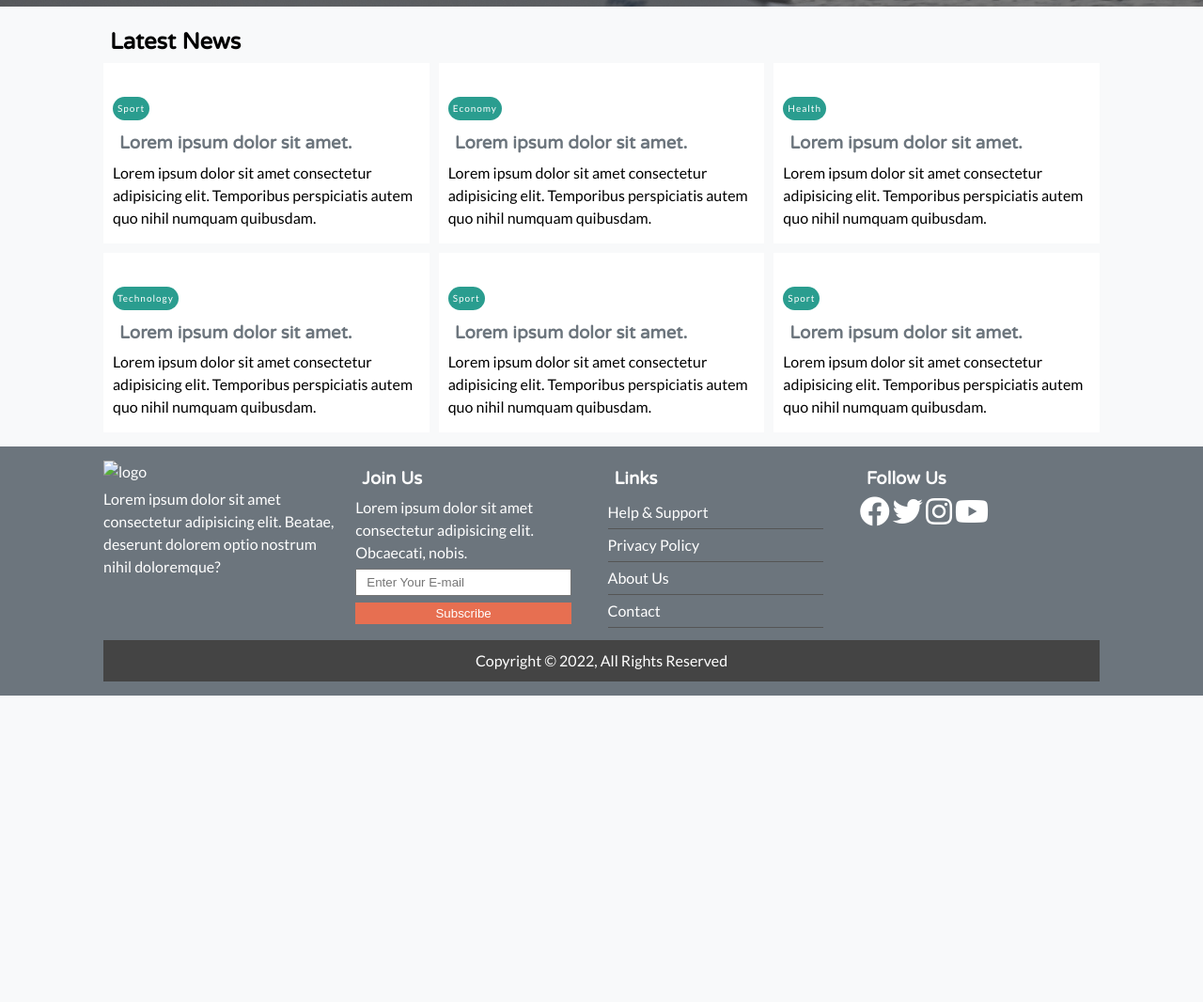
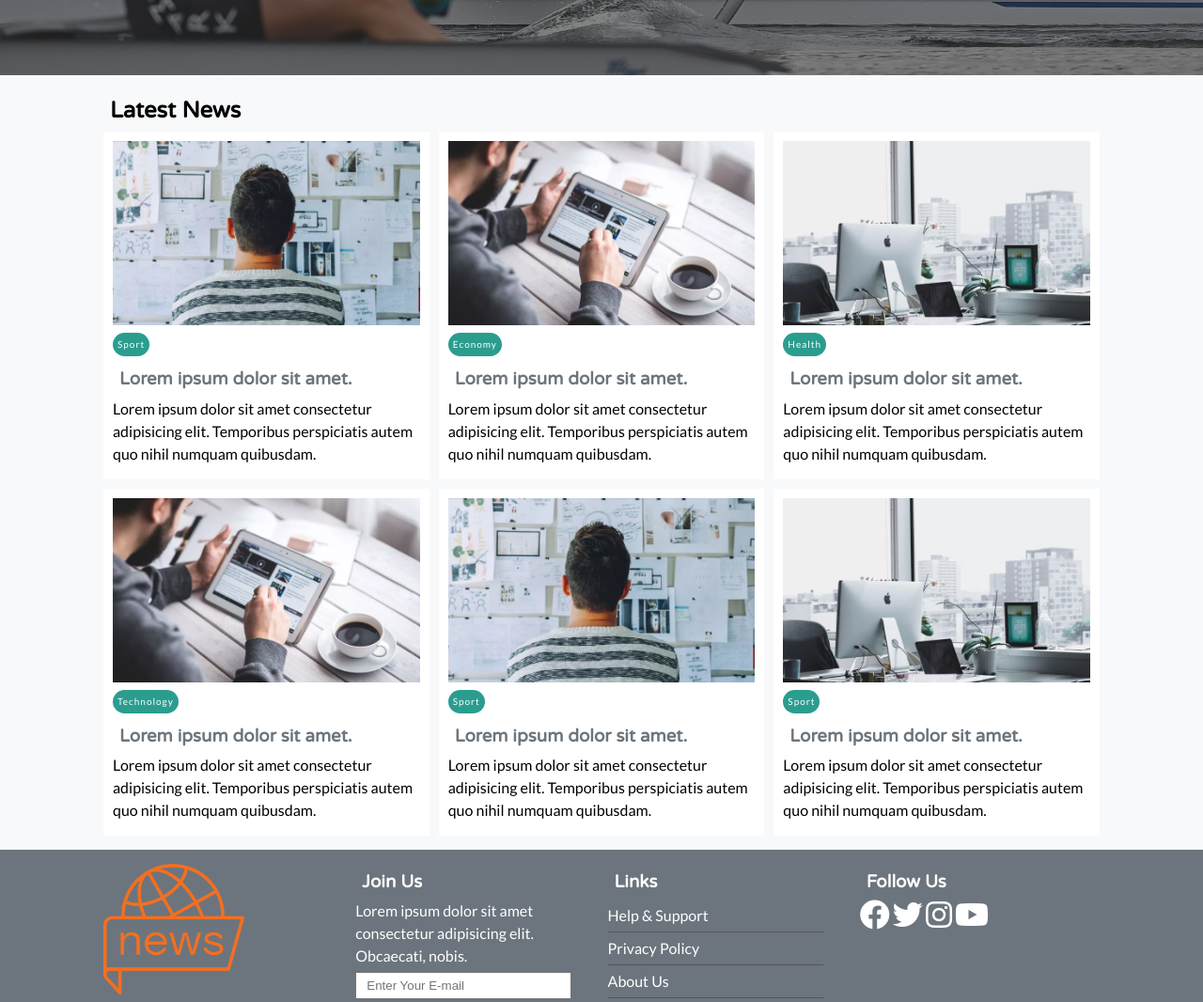
Before and after one commit to efe3506/News-page, a plain HTML site: page index.html in a window 1280 px wide. Shown: the part 487-1553 px from the top of the page at 94% size. Before the commit the page ends 1227 px from the top, so only its background shows below. Drawn offline with Linux system fonts and the light colour scheme; files that its build step writes are made by us from their sources; files whose address does not match are found by name.

Commit message:
Update index.html

```diff
--- a/index.html
+++ b/index.html
@@ -22,7 +22,7 @@
     <!-- header / Nav -->
     <nav id="main-nav" class="nav">
       <div class="container">
-        <img src="img/logo.png" alt="logo" />
+        <img src="logo.png" alt="logo" />
         <ul>
           <li><a href="index.html">Home</a></li>
           <li><a href="about.html">About</a></li>
@@ -65,7 +65,7 @@
         <h2>Latest News</h2>
         <div class="articles-container">
           <article class="card">
-            <img src="img/img-1.webp" alt="" />
+            <img src="img-1.webp" alt="" />
             <div>
               <div class="category bg-secondary">Sport</div>
               <h3><a href="article.html">Lorem ipsum dolor sit amet.</a></h3>
@@ -77,7 +77,7 @@
           </article>
 
           <article class="card">
-            <img src="img/img-2.webp" alt="" />
+            <img src="img-2.webp" alt="" />
             <div>
               <div class="category bg-secondary">Economy</div>
               <h3><a href="article.html">Lorem ipsum dolor sit amet.</a></h3>
@@ -89,7 +89,7 @@
           </article>
 
           <article class="card">
-            <img src="img/img-3.webp" alt="" />
+            <img src="img-3.webp" alt="" />
             <div>
               <div class="category bg-secondary">Health</div>
               <h3><a href="article.html">Lorem ipsum dolor sit amet.</a></h3>
@@ -101,7 +101,7 @@
           </article>
 
           <article class="card">
-            <img src="img/img-2.webp" alt="" />
+            <img src="img-2.webp" alt="" />
             <div>
               <div class="category bg-secondary">Technology</div>
               <h3><a href="article.html">Lorem ipsum dolor sit amet.</a></h3>
@@ -113,7 +113,7 @@
           </article>
 
           <article class="card">
-            <img src="img/img-1.webp" alt="" />
+            <img src="img-1.webp" alt="" />
             <div>
               <div class="category bg-secondary">Sport</div>
               <h3><a href="article.html">Lorem ipsum dolor sit amet.</a></h3>
@@ -125,7 +125,7 @@
           </article>
 
           <article class="card">
-            <img src="img/img-3.webp" alt="" />
+            <img src="img-3.webp" alt="" />
             <div>
               <div class="category bg-secondary">Sport</div>
               <h3><a href="article.html">Lorem ipsum dolor sit amet.</a></h3>
@@ -144,7 +144,7 @@
     <footer id="main-footer" class="py-2">
       <div class="container footer-container">
         <div>
-          <img src="img/logo.png" alt="logo" />
+          <img src="logo.png" alt="logo" />
           <p>
             Lorem ipsum dolor sit amet consectetur adipisicing elit. Beatae,
             deserunt dolorem optio nostrum nihil doloremque?
```
